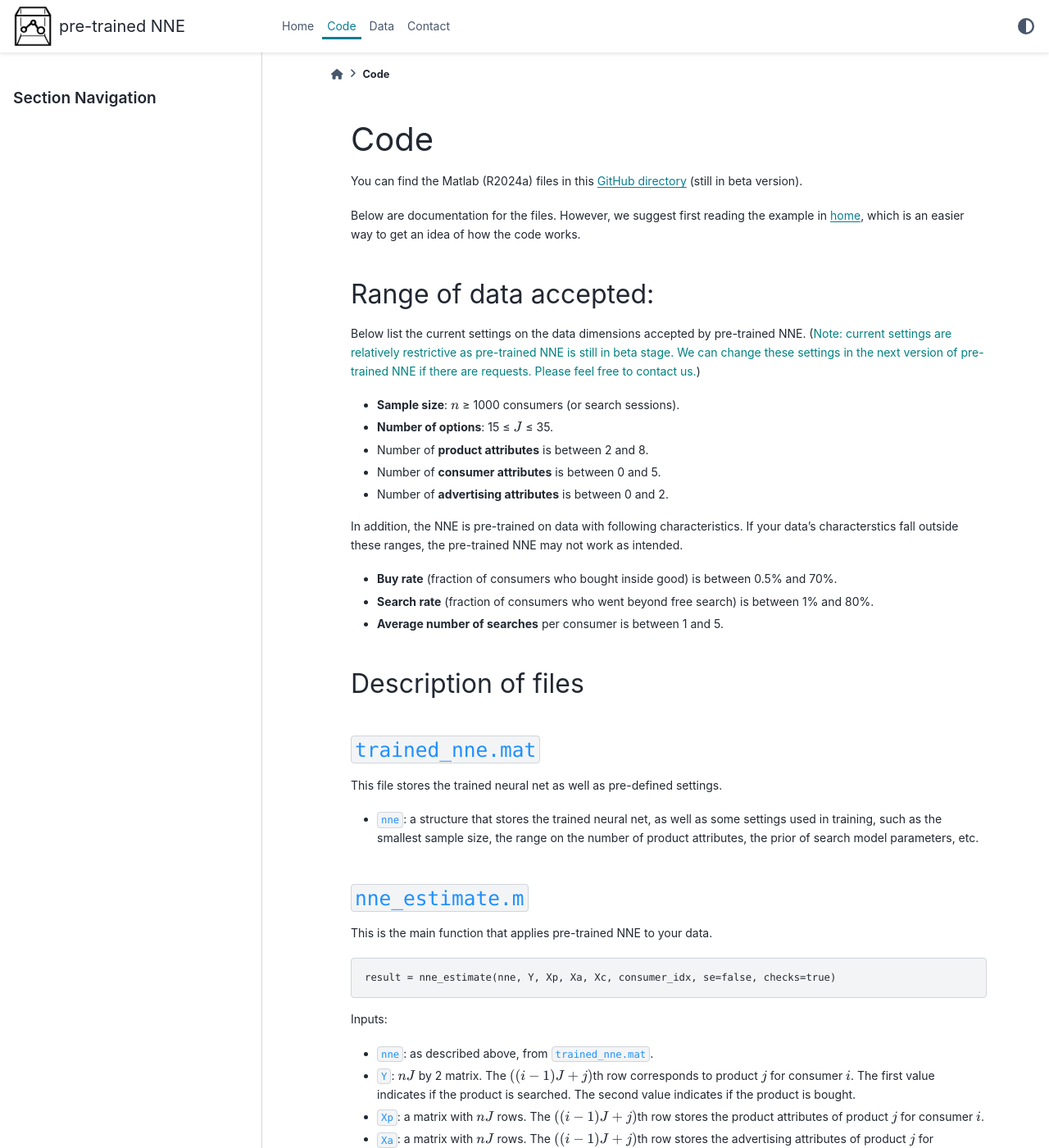
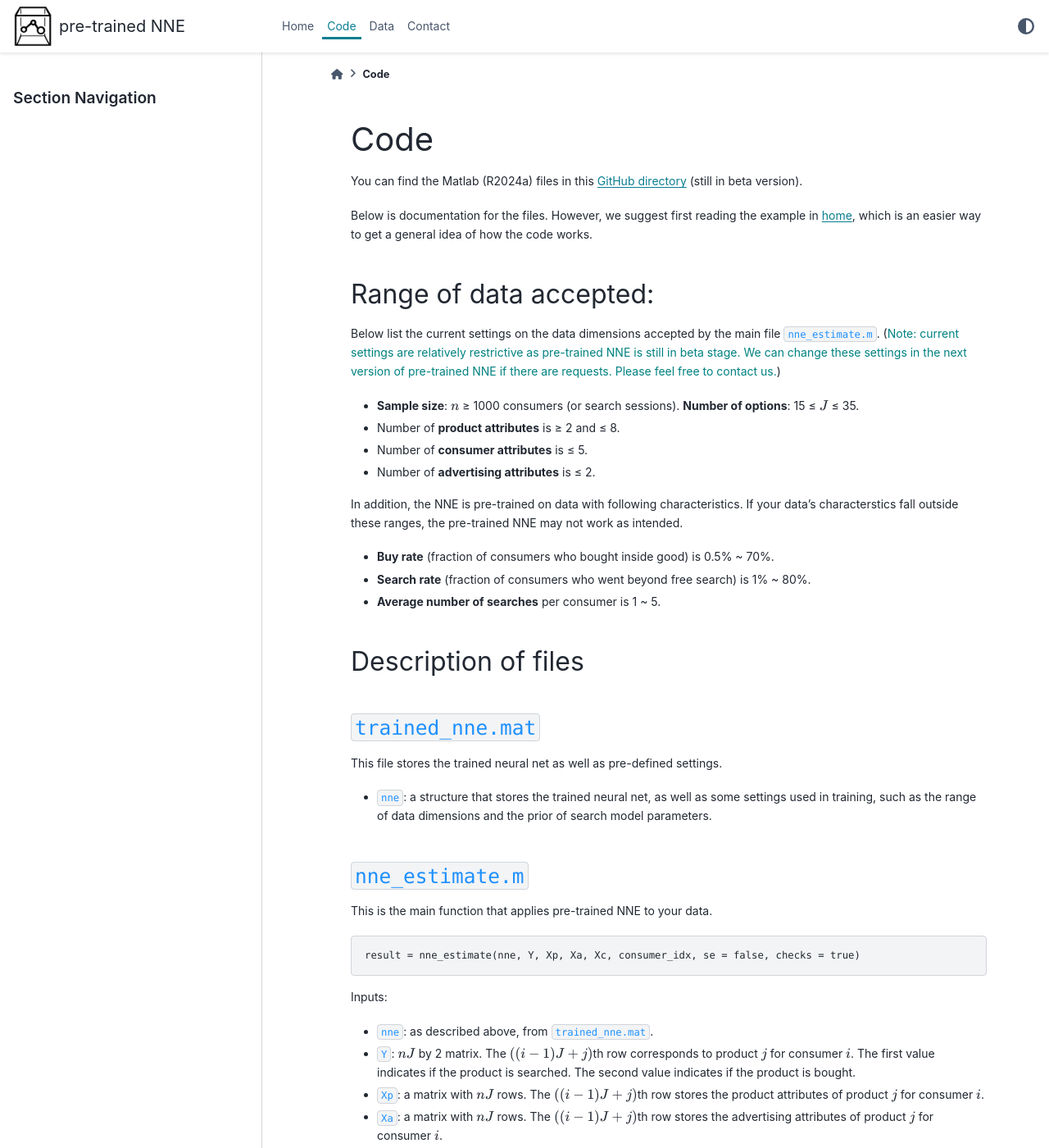
Before and after one commit to pnnehome/pnnehome.github.io, a Sphinx documentation site: the page built from docs/source/code/code.rst, in a window 1280 px wide and 1400 px high. Shown: the whole window at 82% size. Built offline with Sphinx 7.4.7 and the PyData theme 0.15.4, drawn with Linux system fonts in a browser that asks for light colours; some of the changed text lies outside the part shown.

Commit message:
fixes for major update in 05-2024

```diff
--- a/docs/source/code/code.rst
+++ b/docs/source/code/code.rst
@@ -9,26 +9,26 @@ Code
 
 You can find the Matlab (R2024a) files in this `GitHub directory <https://github.com/pnnehome/code_matlab>`_ (still in beta version).
 
-Below are documentation for the files. However, we suggest first reading the example in :ref:`home <home>`, which is an easier way to get an idea of how the code works.
+Below is documentation for the files. However, we suggest first reading the example in :ref:`home <home>`, which is an easier way to get a general idea of how the code works.
 
 Range of data accepted:
 '''''''''''''''''''''''''
 
 .. role:: note-text
 
-Below list the current settings on the data dimensions accepted by pre-trained NNE. (:note-text:`Note\: current settings are relatively restrictive as pre-trained NNE is still in beta stage. We can change these settings in the next version of pre-trained NNE if there are requests. Please feel free to contact us.`)
+Below list the current settings on the data dimensions accepted by the main file ``nne_estimate.m``. (:note-text:`Note\: current settings are relatively restrictive as pre-trained NNE is still in beta stage. We can change these settings in the next version of pre-trained NNE if there are requests. Please feel free to contact us.`)
 
-- **Sample size**: :math:`n` ≥ 1000 consumers (or search sessions).
-- **Number of options**: 15 ≤ :math:`J` ≤ 35.
-- Number of **product attributes** is between 2 and 8.
-- Number of **consumer attributes** is between 0 and 5.
-- Number of **advertising attributes** is between 0 and 2.
+- **Sample size**: :math:`n` ≥ 1000 consumers (or search sessions). **Number of options**: 15 ≤ :math:`J` ≤ 35.
+- Number of **product attributes** is ≥ 2 and ≤ 8.
+- Number of **consumer attributes** is ≤ 5.
+- Number of **advertising attributes** is ≤ 2.
 
 In addition, the NNE is pre-trained on data with following characteristics. If your data's characterstics fall outside these ranges, the pre-trained NNE may not work as intended.
 
-- **Buy rate** (fraction of consumers who bought inside good) is between 0.5% and 70%.
-- **Search rate** (fraction of consumers who went beyond free search) is between 1% and 80%.
-- **Average number of searches** per consumer is between 1 and 5.
+- **Buy rate** (fraction of consumers who bought inside good) is 0.5% ~ 70%.
+- **Search rate** (fraction of consumers who went beyond free search) is 1% ~ 80%.
+- **Average number of searches** per consumer is 1 ~ 5.
+
 
 Description of files
 '''''''''''''''''''''''
@@ -39,7 +39,7 @@ Description of files
 
 This file stores the trained neural net as well as pre-defined settings.
 
-- ``nne``: a structure that stores the trained neural net, as well as some settings used in training, such as the smallest sample size, the range on the number of product attributes, the prior of search model parameters, etc.
+- ``nne``: a structure that stores the trained neural net, as well as some settings used in training, such as the range of data dimensions and the prior of search model parameters.
 
 
 ``nne_estimate.m``
@@ -49,7 +49,7 @@ This is the main function that applies pre-trained NNE to your data.
 
 .. code-block:: console
 
-    result = nne_estimate(nne, Y, Xp, Xa, Xc, consumer_idx, se=false, checks=true)
+    result = nne_estimate(nne, Y, Xp, Xa, Xc, consumer_idx, se = false, checks = true)
 
 Inputs:
 
@@ -59,12 +59,12 @@ Inputs:
 - ``Xa``: a matrix with :math:`nJ` rows. The :math:`((i-1)J+j)`\th row stores the advertising attributes of product :math:`j` for consumer :math:`i`.
 - ``Xc``: a matrix with :math:`n` rows. The :math:`i`\th row stores the consumer attributes of consumer :math:`i`.
 - ``consumer_idx``: a column vector with :math:`nJ` values. The :math:`((i-1)J+j)`\th value equals :math:`i`.
-- ``se=false``: optional input. Set it to "true" to calculate bootstrap standard errors.
-- ``checks=true``: optional input. Set it to "false" to omit all sanity checks.
+- ``se = false``: optional input. Set it to "true" to calculate bootstrap standard errors.
+- ``checks = true``: optional input. Set it to "false" to omit all sanity checks.
 
 Outputs:
 
-- ``result``: a table showing parameter estimate and bootstrap standard errors (if ``se=true``).
+- ``result``: a table showing parameter estimate and bootstrap standard errors (if ``se = true``).
 
 
 ``moments.m``
--- a/docs/source/data/data.rst
+++ b/docs/source/data/data.rst
@@ -38,6 +38,8 @@ This dataset consists of the search sessions made on the mobile channel from the
 
 |
 
+.. _papers_data:
+
 Papers
 ---------------
 
```
Also changed, not shown: other parts of docs/source/code/code.rst (+2 -3 lines), other parts of docs/source/data/data.rst (+1 -1 lines), docs/source/index.rst (+20 -39 lines).
